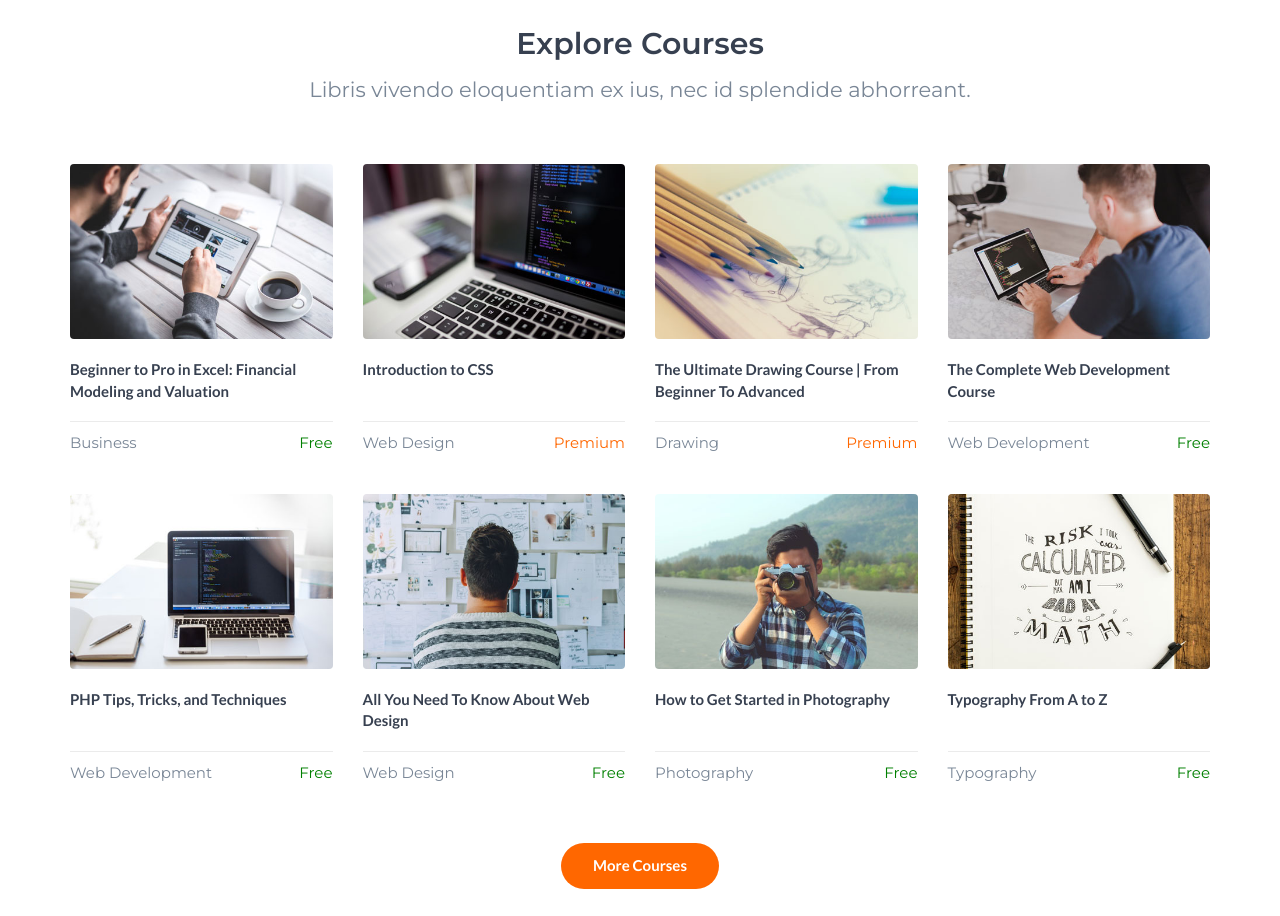
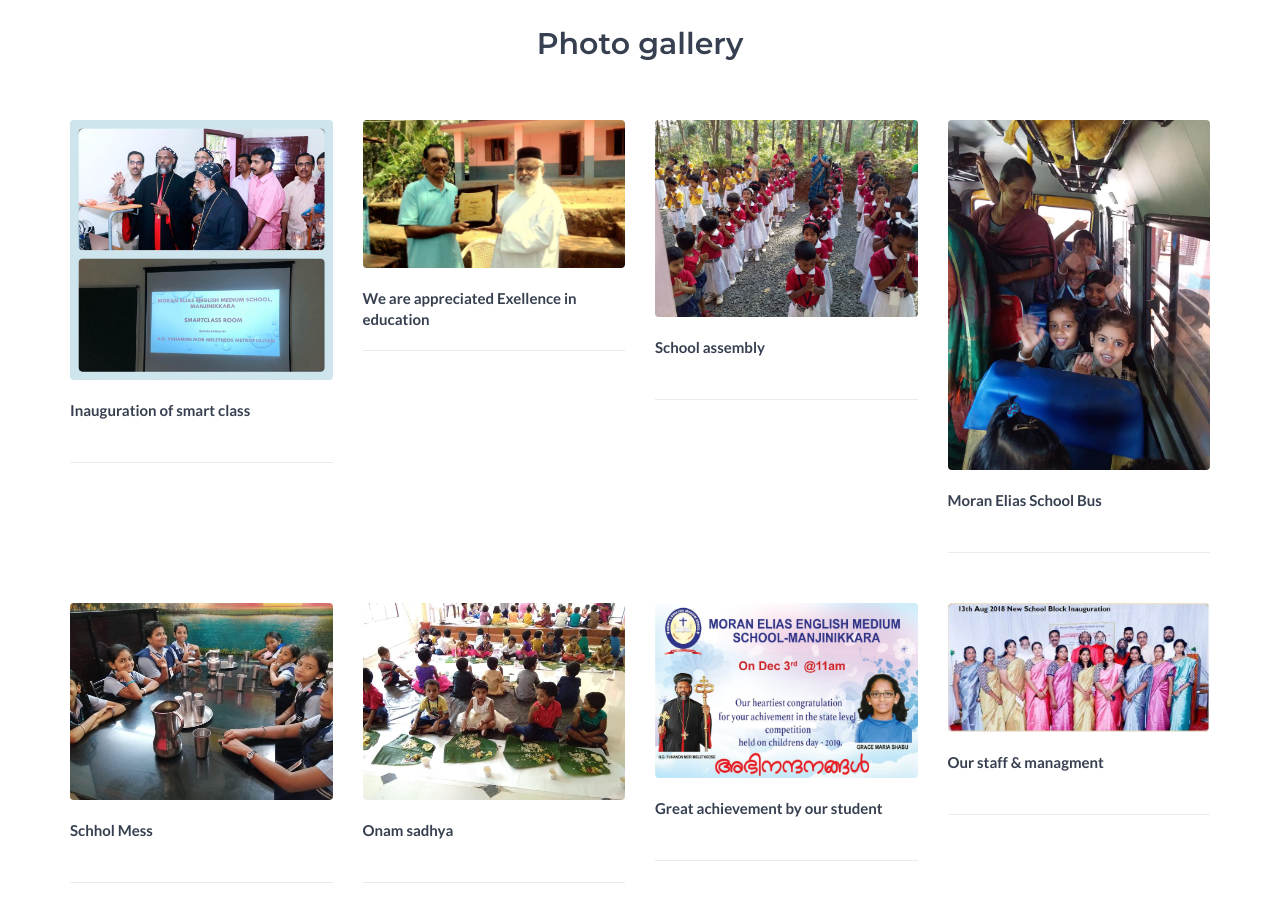
Before and after one commit to ryvinvitty/MEEMschool, a plain HTML site: page index.html in a window 1280 px wide. Shown: the part 1540-2456 px from the top of the page. Drawn offline with Linux system fonts and the light colour scheme.

Commit message:
22-08-2022

```diff
--- a/index.html
+++ b/index.html
@@ -158,8 +158,8 @@
 				<!-- row -->
 				<div class="row">
 					<div class="section-header text-center">
-						<h2>Explore Courses</h2>
-						<p class="lead">Libris vivendo eloquentiam ex ius, nec id splendide abhorreant.</p>
+						<h2>Photo gallery</h2>
+						<p class="lead"></p>
 					</div>
 				</div>
 				<!-- /row -->
@@ -174,13 +174,13 @@
 						<div class="col-md-3 col-sm-6 col-xs-6">
 							<div class="course">
 								<a href="#" class="course-img">
-									<img src="./img/course01.jpg" alt="">
+									<img src="Mimg/smart class.jpg" alt="">
 									<i class="course-link-icon fa fa-link"></i>
 								</a>
-								<a class="course-title" href="#">Beginner to Pro in Excel: Financial Modeling and Valuation</a>
+								<a class="course-title" href="#">Inauguration of smart class </a>
 								<div class="course-details">
-									<span class="course-category">Business</span>
-									<span class="course-price course-free">Free</span>
+									<span class="course-category"></span>
+									<span class="course-price course-free"></span>
 								</div>
 							</div>
 						</div>
@@ -190,13 +190,13 @@
 						<div class="col-md-3 col-sm-6 col-xs-6">
 							<div class="course">
 								<a href="#" class="course-img">
-									<img src="./img/course02.jpg" alt="">
+									<img src="Mimg/exellence in education.jpg" alt="">
 									<i class="course-link-icon fa fa-link"></i>
 								</a>
-								<a class="course-title" href="#">Introduction to CSS </a>
+								<a class="course-title" href="#">We are appreciated Exellence in education</a>
 								<div class="course-details">
-									<span class="course-category">Web Design</span>
-									<span class="course-price course-premium">Premium</span>
+									<span class="course-category"></span>
+									<span class="course-price course-premium"></span>
 								</div>
 							</div>
 						</div>
@@ -206,13 +206,13 @@
 						<div class="col-md-3 col-sm-6 col-xs-6">
 							<div class="course">
 								<a href="#" class="course-img">
-									<img src="./img/course03.jpg" alt="">
+									<img src="Mimg/assembly.jpg" alt="">
 									<i class="course-link-icon fa fa-link"></i>
 								</a>
-								<a class="course-title" href="#">The Ultimate Drawing Course | From Beginner To Advanced</a>
+								<a class="course-title" href="#">School assembly</a>
 								<div class="course-details">
-									<span class="course-category">Drawing</span>
-									<span class="course-price course-premium">Premium</span>
+									<span class="course-category"></span>
+									<span class="course-price course-premium"></span>
 								</div>
 							</div>
 						</div>
@@ -221,13 +221,13 @@
 						<div class="col-md-3 col-sm-6 col-xs-6">
 							<div class="course">
 								<a href="#" class="course-img">
-									<img src="./img/course04.jpg" alt="">
+									<img src="Mimg/school bus.jpg" alt="">
 									<i class="course-link-icon fa fa-link"></i>
 								</a>
-								<a class="course-title" href="#">The Complete Web Development Course</a>
+								<a class="course-title" href="#">Moran Elias School Bus</a>
 								<div class="course-details">
-									<span class="course-category">Web Development</span>
-									<span class="course-price course-free">Free</span>
+									<span class="course-category"></span>
+									<span class="course-price course-free"></span>
 								</div>
 							</div>
 						</div>
@@ -243,13 +243,13 @@
 						<div class="col-md-3 col-sm-6 col-xs-6">
 							<div class="course">
 								<a href="#" class="course-img">
-									<img src="./img/course05.jpg" alt="">
+									<img src="Mimg/Mess.jpg" alt="">
 									<i class="course-link-icon fa fa-link"></i>
 								</a>
-								<a class="course-title" href="#">PHP Tips, Tricks, and Techniques</a>
+								<a class="course-title" href="#">Schhol Mess</a>
 								<div class="course-details">
-									<span class="course-category">Web Development</span>
-									<span class="course-price course-free">Free</span>
+									<span class="course-category"></span>
+									<span class="course-price course-free"></span>
 								</div>
 							</div>
 						</div>
@@ -259,13 +259,13 @@
 						<div class="col-md-3 col-sm-6 col-xs-6">
 							<div class="course">
 								<a href="#" class="course-img">
-									<img src="./img/course06.jpg" alt="">
+									<img src="Mimg/Onam sadya.jpg" alt="">
 									<i class="course-link-icon fa fa-link"></i>
 								</a>
-								<a class="course-title" href="#">All You Need To Know About Web Design</a>
+								<a class="course-title" href="#">Onam sadhya</a>
 								<div class="course-details">
-									<span class="course-category">Web Design</span>
-									<span class="course-price course-free">Free</span>
+									<span class="course-category"></span>
+									<span class="course-price course-free"></span>
 								</div>
 							</div>
 						</div>
@@ -275,13 +275,13 @@
 						<div class="col-md-3 col-sm-6 col-xs-6">
 							<div class="course">
 								<a href="#" class="course-img">
-									<img src="./img/course07.jpg" alt="">
+									<img src="Mimg/achievement.jpg" alt="">
 									<i class="course-link-icon fa fa-link"></i>
 								</a>
-								<a class="course-title" href="#">How to Get Started in Photography</a>
+								<a class="course-title" href="#">Great achievement by our student</a>
 								<div class="course-details">
-									<span class="course-category">Photography</span>
-									<span class="course-price course-free">Free</span>
+									<span class="course-category"></span>
+									<span class="course-price course-free"></span>
 								</div>
 							</div>
 						</div>
@@ -292,13 +292,13 @@
 						<div class="col-md-3 col-sm-6 col-xs-6">
 							<div class="course">
 								<a href="#" class="course-img">
-									<img src="./img/course08.jpg" alt="">
+									<img src="Mimg/staff & managment.jpg" alt="">
 									<i class="course-link-icon fa fa-link"></i>
 								</a>
-								<a class="course-title" href="#">Typography From A to Z</a>
+								<a class="course-title" href="#">Our staff & managment</a>
 								<div class="course-details">
-									<span class="course-category">Typography</span>
-									<span class="course-price course-free">Free</span>
+									<span class="course-category"></span>
+									<span class="course-price course-free"></span>
 								</div>
 							</div>
 						</div>
@@ -312,7 +312,7 @@
 
 				<div class="row">
 					<div class="center-btn">
-						<a class="main-button icon-button" href="#">More Courses</a>
+						<a class="main-button icon-button" href="#">More About</a>
 					</div>
 				</div>
 
@@ -326,7 +326,7 @@
 		<div id="cta" class="section">
 
 			<!-- Backgound Image -->
-			<div class="bg-image bg-parallax overlay" style="background-image:url(./img/cta1-background.jpg)"></div>
+			<div class="bg-image bg-parallax overlay" style="background-image:url(Mimg/img1.jpg)"></div>
 			<!-- /Backgound Image -->
 
 			<!-- container -->
@@ -336,8 +336,8 @@
 				<div class="row">
 
 					<div class="col-md-6">
-						<h2 class="white-text">Ceteros fuisset mei no, soleat epicurei adipiscing ne vis.</h2>
-						<p class="lead white-text">Ceteros fuisset mei no, soleat epicurei adipiscing ne vis. Et his suas veniam nominati.</p>
+						<h2 class="white-text">MEEMS </h2>
+						<p class="lead white-text">The school provides a learning environment for the students where they are trained to unleash their potential and to accomplish personal and professional excellence.</p>
 						<a class="main-button icon-button" href="#">Get Started!</a>
 					</div>
 
@@ -359,8 +359,8 @@
 				<!-- row -->
 				<div class="row">
 					<div class="section-header text-center">
-						<h2>Why Edusite</h2>
-						<p class="lead">Libris vivendo eloquentiam ex ius, nec id splendide abhorreant.</p>
+						<h2>MEEMS</h2>
+						<p class="lead">Education is both the act of teaching knowledge to others and the act of receiving knowledge from someone else.</p>
 					</div>
 
 					<!-- feature -->
@@ -368,8 +368,8 @@
 						<div class="feature">
 							<i class="feature-icon fa fa-flask"></i>
 							<div class="feature-content">
-								<h4>Online Courses</h4>
-								<p>Ceteros fuisset mei no, soleat epicurei adipiscing ne vis. Et his suas veniam nominati.</p>
+								<h4>Mission</h4>
+								<p>Providing a harmonious, creative and innovative learning environment where our student community is prepared to unleash their potential and to accomplish personal and professional excellence.</p>
 							</div>
 						</div>
 					</div>
@@ -380,8 +380,8 @@
 						<div class="feature">
 							<i class="feature-icon fa fa-users"></i>
 							<div class="feature-content">
-								<h4>Expert Teachers</h4>
-								<p>Ceteros fuisset mei no, soleat epicurei adipiscing ne vis. Et his suas veniam nominati.</p>
+								<h4>Vision</h4>
+								<p>Transforming our students as ideal and responsible citizens who are enlightened with values, empowered with knowledge, and dedicated to bring positive social changes.</p>
 							</div>
 						</div>
 					</div>
@@ -392,8 +392,8 @@
 						<div class="feature">
 							<i class="feature-icon fa fa-comments"></i>
 							<div class="feature-content">
-								<h4>Community</h4>
-								<p>Ceteros fuisset mei no, soleat epicurei adipiscing ne vis. Et his suas veniam nominati.</p>
+								<h4>Attributes</h4>
+								<p>Family and Social Engagement, Digital Competence, Life Long Learning, Subject Expertise, Life Skills, Soft Skills</p>
 							</div>
 						</div>
 					</div>
@@ -408,9 +408,11 @@
 				<div class="row">
 
 					<div class="col-md-6">
-						<h3>Persius imperdiet incorrupte et qui, munere nusquam et nec.</h3>
-						<p class="lead">Libris vivendo eloquentiam ex ius, nec id splendide abhorreant.</p>
-						<p>No vel facete sententiae, quodsi dolores no quo, pri ex tamquam interesset necessitatibus. Te denique cotidieque delicatissimi sed. Eu doming epicurei duo. Sit ea perfecto deseruisse theophrastus. At sed malis hendrerit, elitr deseruisse in sit, sit ei facilisi mediocrem.</p>
+						<h3>Moral Education & Individual Attention</h3>
+						<p class="lead"></p>
+						<p> we are committed to provide qualitative and value based education. We have Department of Value Education formed with the purpose of instilling positive values in our students.
+							We ensure that each student is brought under the learning system. Teachers pay individual attention to students through the creative activities .
+						</p>
 					</div>
 
 					<div class="col-md-5 col-md-offset-1">
```
Also changed, not shown: Mimg/Mess.jpg (added), Mimg/Onam sadya.jpg (added), Mimg/achievement.jpg (added), Mimg/assembly.jpg (added), Mimg/exellence in education.jpg (added), Mimg/school bus.jpg (added), Mimg/smart class.jpg (added), Mimg/staff & managment.jpg (added).
